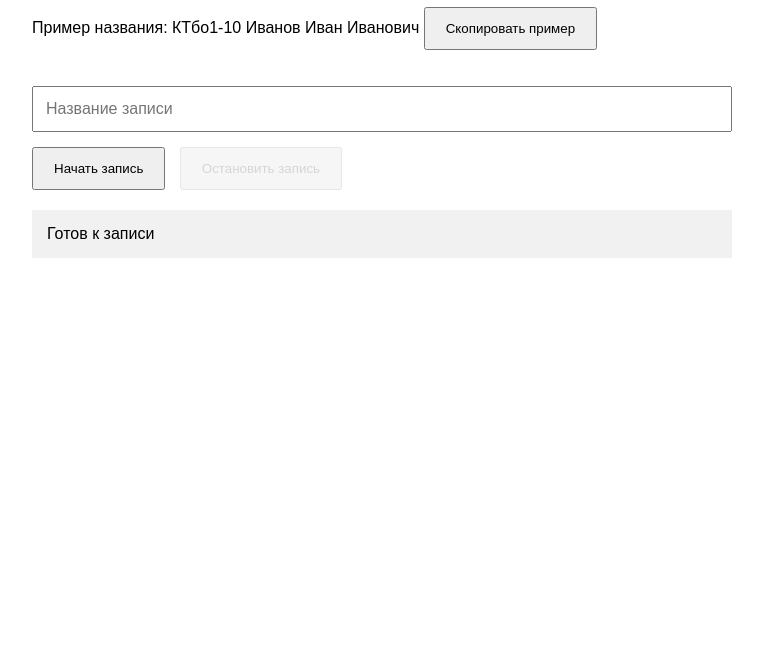
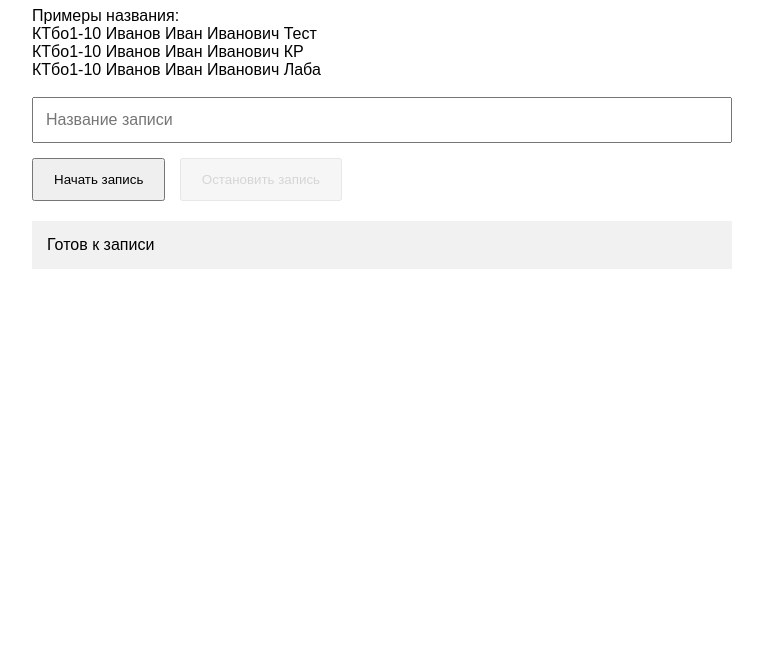
Before and after one commit to valavshonok/recoder-light, a website: page public/index.html in a window 1280 px wide. Shown: the part 143-800 px from the top of the page, without its empty margins (258-1021 px from the left). Drawn offline with Linux system fonts and the light colour scheme.

Commit message:
fix: changing the restrictions

```diff
--- a/public/app.js
+++ b/public/app.js
@@ -270,7 +270,7 @@ async function finishRecording() {
             Для текущего простого MVP
             этого достаточно при нормальной сети.
         */
-    await new Promise((resolve) => setTimeout(resolve, 300));
+    await new Promise((resolve) => setTimeout(resolve, 500));
 
     setStatus("Завершаем запись...");
 
--- a/public/index.html
+++ b/public/index.html
@@ -46,13 +46,12 @@
     <h1>Запись экрана</h1>
 
     <div>
-      Пример названия:
-      <span id="exampleName">КТбо1-10 Иванов Иван Иванович</span>
-
-      <button id="copyExampleButton" type="button">Скопировать пример</button>
+      Примеры названия:
+      <div>КТбо1-10 Иванов Иван Иванович Тест</div>
+      <div>КТбо1-10 Иванов Иван Иванович КР</div>
+      <div>КТбо1-10 Иванов Иван Иванович Лаба</div>
     </div>
 
-    <br />
     <br />
 
     <input
--- a/server.js
+++ b/server.js
@@ -243,7 +243,7 @@ app.post("/api/recordings/start", (req, res) => {
       });
     }
 
-    if (name.length > 200) {
+    if (name.length > 300) {
       return res.status(400).json({
         error: "Название слишком длинное",
       });
```
